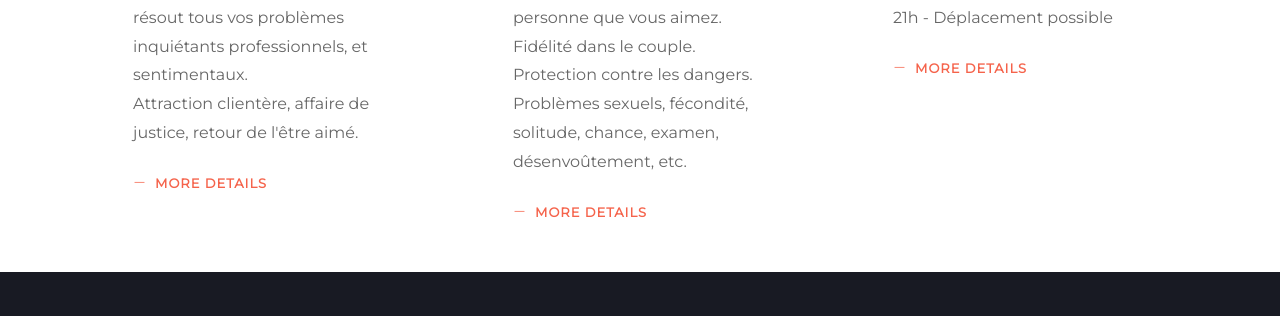
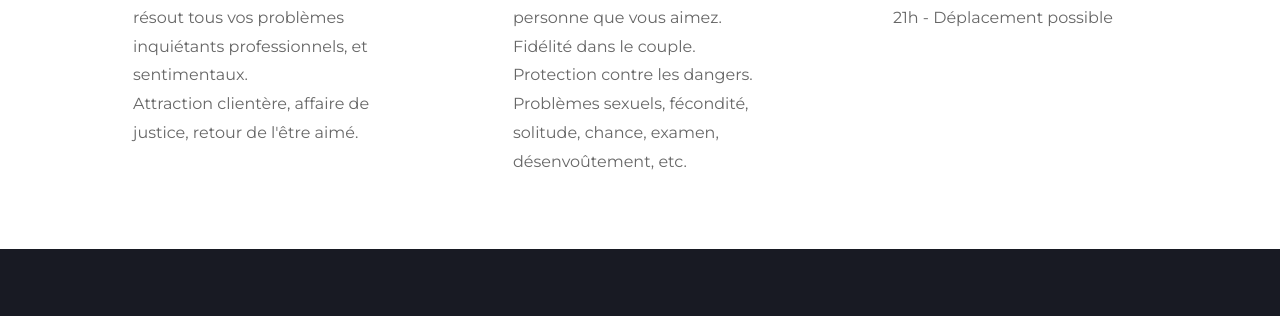
Before and after one commit to perternelm/voyance, a plain HTML site: page index.html in a window 1280 px wide. Shown: the part 823-1139 px from the top of the page. Drawn offline with nearby package versions, Linux system fonts and the light colour scheme; some packages are replaced by stand-ins of ours; a script that the page names is missing.

Commit message:
removing "more details"

```diff
--- a/index.html
+++ b/index.html
@@ -106,7 +106,7 @@
 						<br>
 						<span class="text-grey">Attraction clientère, affaire de justice, retour de l'être aimé.</span>
 					</p>
-					<a href="about.html" class="text-color text-uppercase font-size-13 letter-spacing font-weight-bold"><i class="ti-minus mr-2 "></i>more Details</a>
+					<!--<a href="about.html" class="text-color text-uppercase font-size-13 letter-spacing font-weight-bold"><i class="ti-minus mr-2 "></i>more Details</a>-->
 				</div>
 			</div>
 			<div class="col-lg-4 col-md-6">
@@ -120,7 +120,7 @@
 						<br>
 						<span class="text-grey">Problèmes sexuels, fécondité, solitude, chance, examen, désenvoûtement, etc.</span>
 						 </p>
-					<a href="about.html" class="text-color text-uppercase font-size-13 letter-spacing font-weight-bold"><i class="ti-minus mr-2 "></i>more Details</a>
+					<!--<a href="about.html" class="text-color text-uppercase font-size-13 letter-spacing font-weight-bold"><i class="ti-minus mr-2 "></i>more Details</a>-->
 				</div>
 			</div>
 			<div class="col-lg-4 col-md-6">
@@ -128,7 +128,7 @@
 					<span class="number">03</span>
 					<h3 class="mt-3">DEPLACEMENTS</h3>
 					<p class="mt-3 mb-4">Reçoit TLJ sur RDV de 8h30 à 21h - Déplacement possible</p>
-					<a href="about.html" class="text-color text-uppercase font-size-13 letter-spacing font-weight-bold"><i class="ti-minus mr-2 "></i>more Details</a>
+					<!--<a href="about.html" class="text-color text-uppercase font-size-13 letter-spacing font-weight-bold"><i class="ti-minus mr-2 "></i>more Details</a>-->
 				</div>
 			</div>
 		</div>
```
